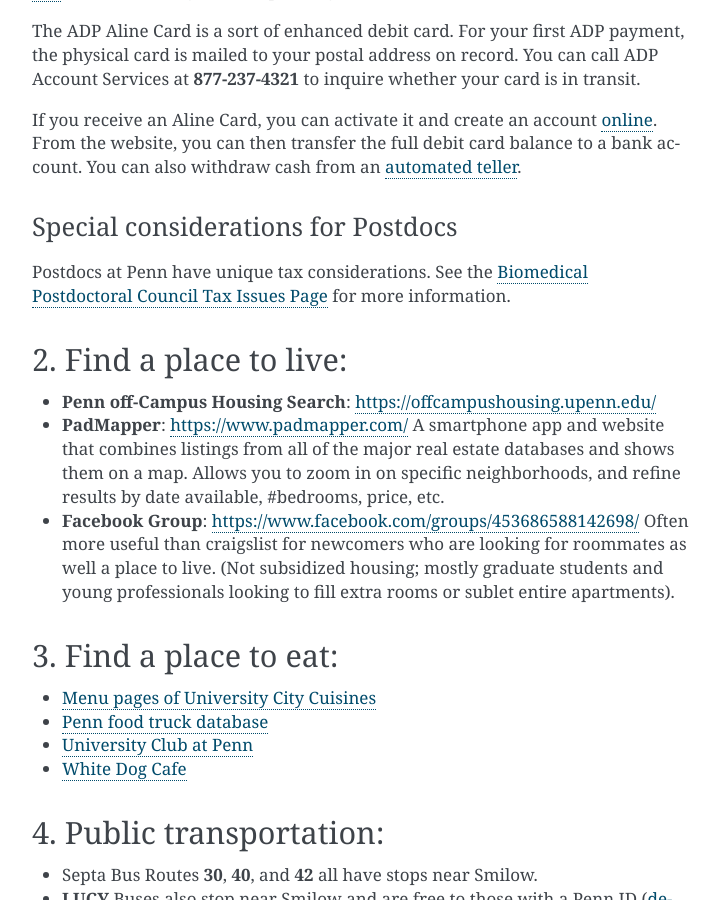
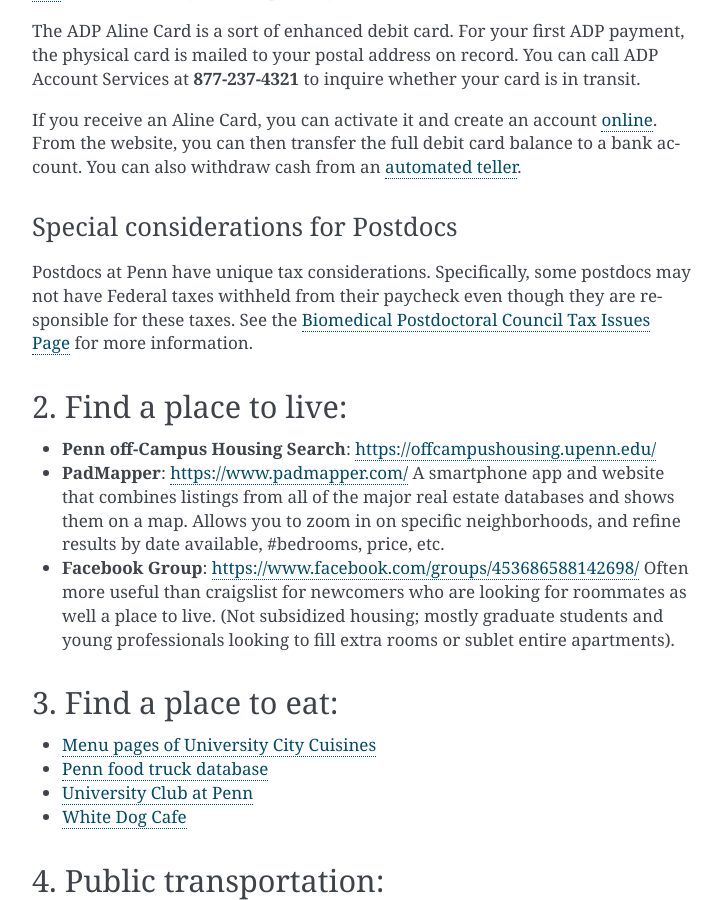
Before and after one commit to greenelab/onboarding, a Sphinx documentation site: the page built from source/newcomers_info.rst, in a window 1280 px wide and 900 px high, scrolled down 494 px. Shown: the whole window, without its empty margins (388-1109 px from the left). Built offline with Sphinx 7.4.7, drawn with Linux system fonts in a browser that asks for light colours.

Commit message:
add sentence about withholding

```diff
--- a/source/newcomers_info.rst
+++ b/source/newcomers_info.rst
@@ -37,7 +37,9 @@
 Special considerations for Postdocs
 ~~~~~~~~~~~~~~~~~~~~~~~~~~~~~~~~~~~~
 
-Postdocs at Penn have unique tax considerations. See the `Biomedical Postdoctoral Council Tax Issues Page
+Postdocs at Penn have unique tax considerations. Specifically, some postdocs may not
+have Federal taxes withheld from their paycheck even though they are responsible for
+these taxes. See the `Biomedical Postdoctoral Council Tax Issues Page
 <http://www.med.upenn.edu/bpc/TaxIssues.shtml>`_ for more information.
 
 2. Find a place to live:
```
